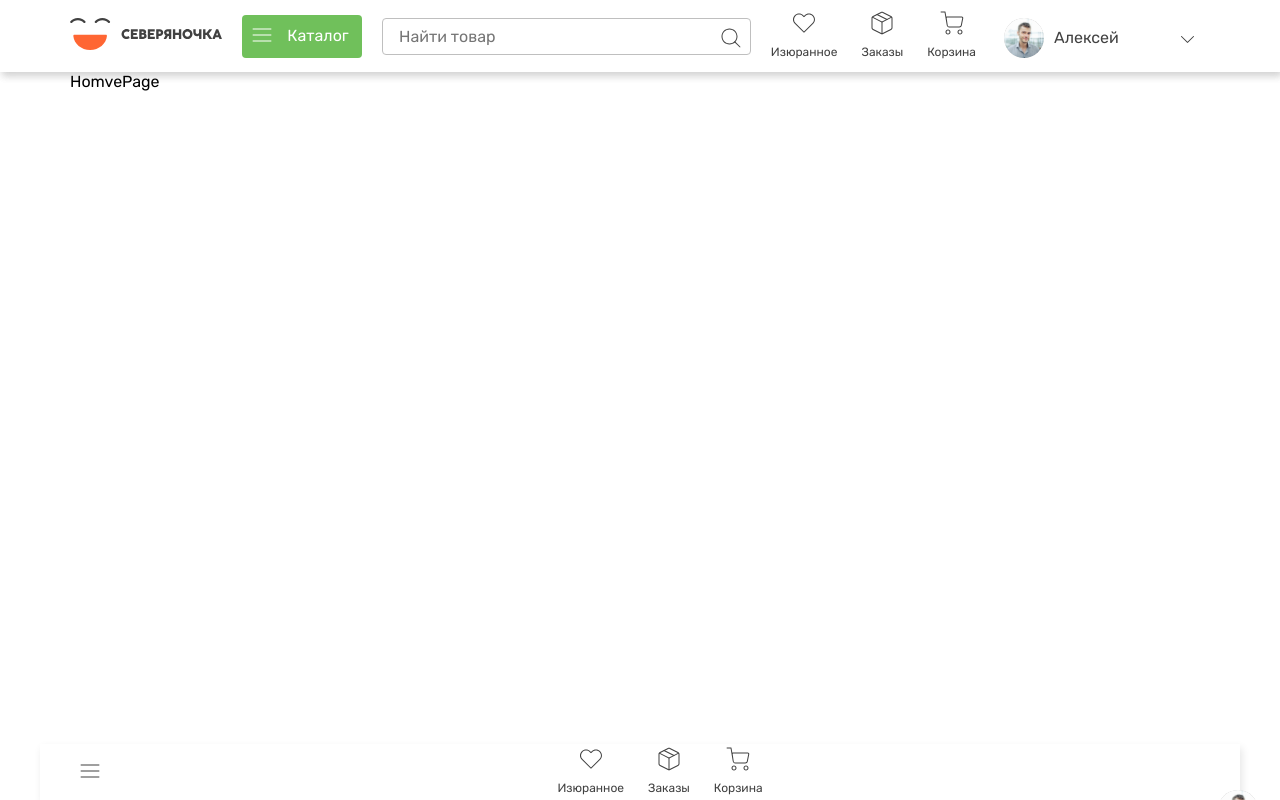
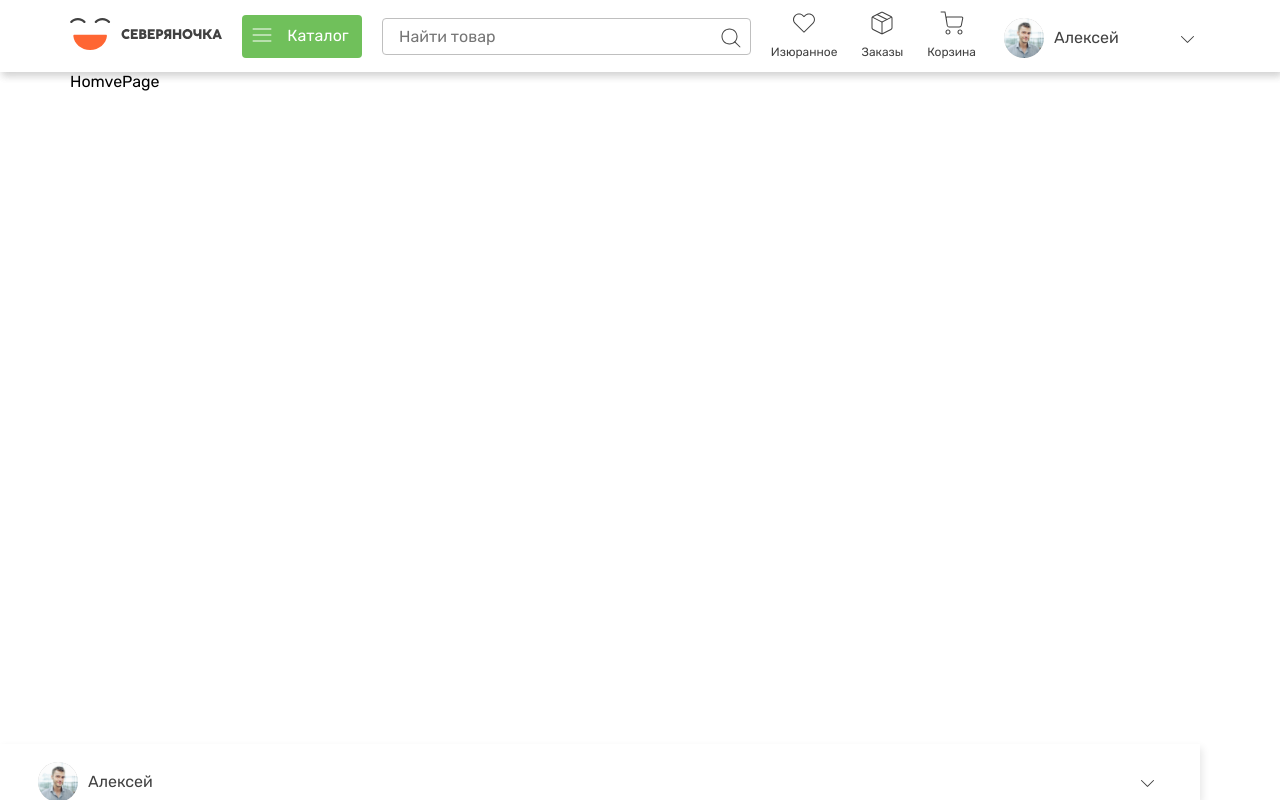
Before and after one commit to Endle2sCoding/grocery-store, a Vue app: page / in a window 1280 px wide. Built offline with nearby package versions, Linux system fonts and the light colour scheme.

Commit message:
cr entts/usr-mn

```diff
--- a/src/app/App.vue
+++ b/src/app/App.vue
@@ -1,6 +1,6 @@
 <script setup lang="ts">
 import { useScreenStore } from '@/entities/Screen';
-import { BottomNav } from '@/sections/BottomNav';
+
 import { Header } from '@/sections/Header';
 import { onMounted, onUnmounted } from 'vue';
 
@@ -20,5 +20,4 @@ onUnmounted(() => {
 <template>
   <Header />
   <RouterView />
-  <BottomNav />
 </template>
--- a/src/app/main.css
+++ b/src/app/main.css
@@ -57,5 +57,6 @@ a {
   --mobile: 767px;
 
   /* sizes */
-  --footer-height: 56px;
+  --bottom-nav-height: 56px;
+  --header-height: 72px
 }
--- /dev/null
+++ b/src/entities/UserMenu/index.ts
@@ -0,0 +1,2 @@
+export { useUserMenuStore } from "./model/userMenuStore";
+export type { UserMenuType } from "./model/userMenuTypes";
--- /dev/null
+++ b/src/entities/UserMenu/model/userMenuTypes.ts
@@ -0,0 +1,5 @@
+export type UserMenuType = {
+  label: string,
+  link?: string,
+  action?: string;
+};
--- a/src/sections/BottomNav/index.ts
+++ /dev/null
@@ -1 +0,0 @@
-export { default as BottomNav } from "./ui/BottomNav.vue";
--- a/src/sections/BottomNav/ui/BottomNav.vue
+++ b/src/sections/Header/ui/BottomNav.vue
@@ -28,7 +28,7 @@ const toggleDropdownIsShow = () => dropdownIsShow.value = !dropdownIsShow.value;
 </script>
 <template>
   <AppContainer class="bottomNav">
-    <DropdownMenu
+    <!-- <DropdownMenu
       @mouseleave="toggleDropdownIsShow"
       v-if="dropdownIsShow"
     />
@@ -42,10 +42,10 @@ const toggleDropdownIsShow = () => dropdownIsShow.value = !dropdownIsShow.value;
       <template v-slot:leftIcon>
         <AppIcon type="menu" />
       </template>
-    </AppButton>
-    <Nav />
+</AppButton>
+<Nav />
 
-
+-->
 
     <UserMenu
       v-if="isAuth"
@@ -70,11 +70,10 @@ const toggleDropdownIsShow = () => dropdownIsShow.value = !dropdownIsShow.value;
   position: fixed;
   bottom: 0;
   left: 0;
-  right: 0;
-
-  display: flex;
+  width: 100%;
+  display: grid;
   align-items: center;
-  justify-content: space-between;
+  height: var(--bottom-nav-height);
 
   background: var(--main-surface);
   box-shadow: var(--shadow-default-s);
--- a/src/sections/Header/ui/Header.vue
+++ b/src/sections/Header/ui/Header.vue
@@ -13,6 +13,7 @@ import { usePersonStore } from '@/entities/Person';
 import { storeToRefs } from 'pinia';
 import DropdownMenu from '@/widgets/DropdownMenu/ui/DropdownMenu.vue';
 import { useScreenStore } from '@/entities/Screen';
+import BottomNav from './BottomNav.vue';
 
 const personStore = usePersonStore();
 const { person, isAuth } = storeToRefs(personStore);
@@ -27,7 +28,7 @@ const userMenu = reactive({
   ]
 });
 
-const dropdownIsShow = ref<boolean>(false);
+const dropdownIsShow = ref(false);
 
 const toggleDropdownIsShow = () => dropdownIsShow.value = !dropdownIsShow.value;
 
@@ -80,14 +81,13 @@ const { platformWidth } = storeToRefs(useScreenStore());
             <AppIcon type="login" />
           </template>
         </AppButton>
-
       </AppContainer>
     </div>
     <DropdownMenu
       @mouseleave="toggleDropdownIsShow"
       v-if="dropdownIsShow"
     />
-
+    <BottomNav />
   </header>
 </template>
 
@@ -115,7 +115,7 @@ const { platformWidth } = storeToRefs(useScreenStore());
   display: flex;
   align-items: center;
   justify-content: space-between;
-  height: 72px;
+  height: var(--header-height);
   gap: 20px;
 }
 
```
Also changed, not shown: src/entities/UserMenu/model/userMenuStore.ts (added, +13 -0 lines).
